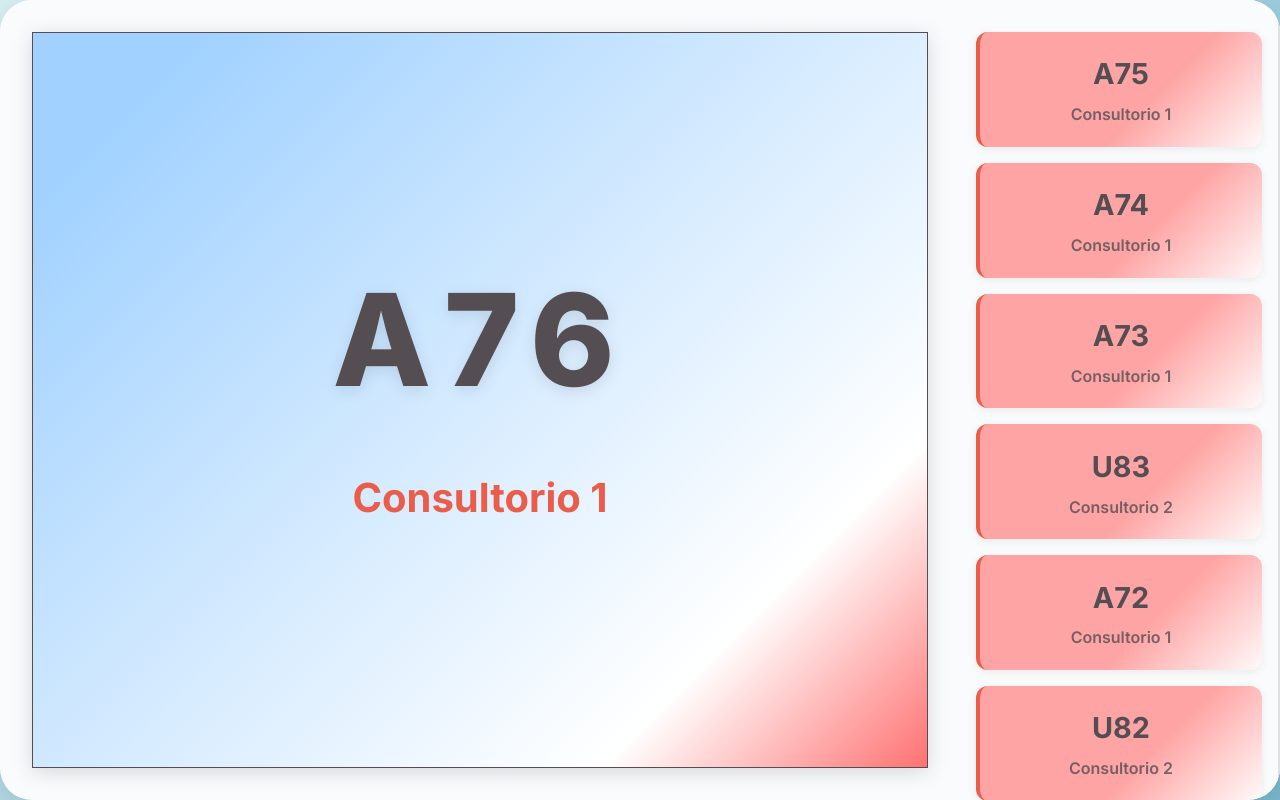
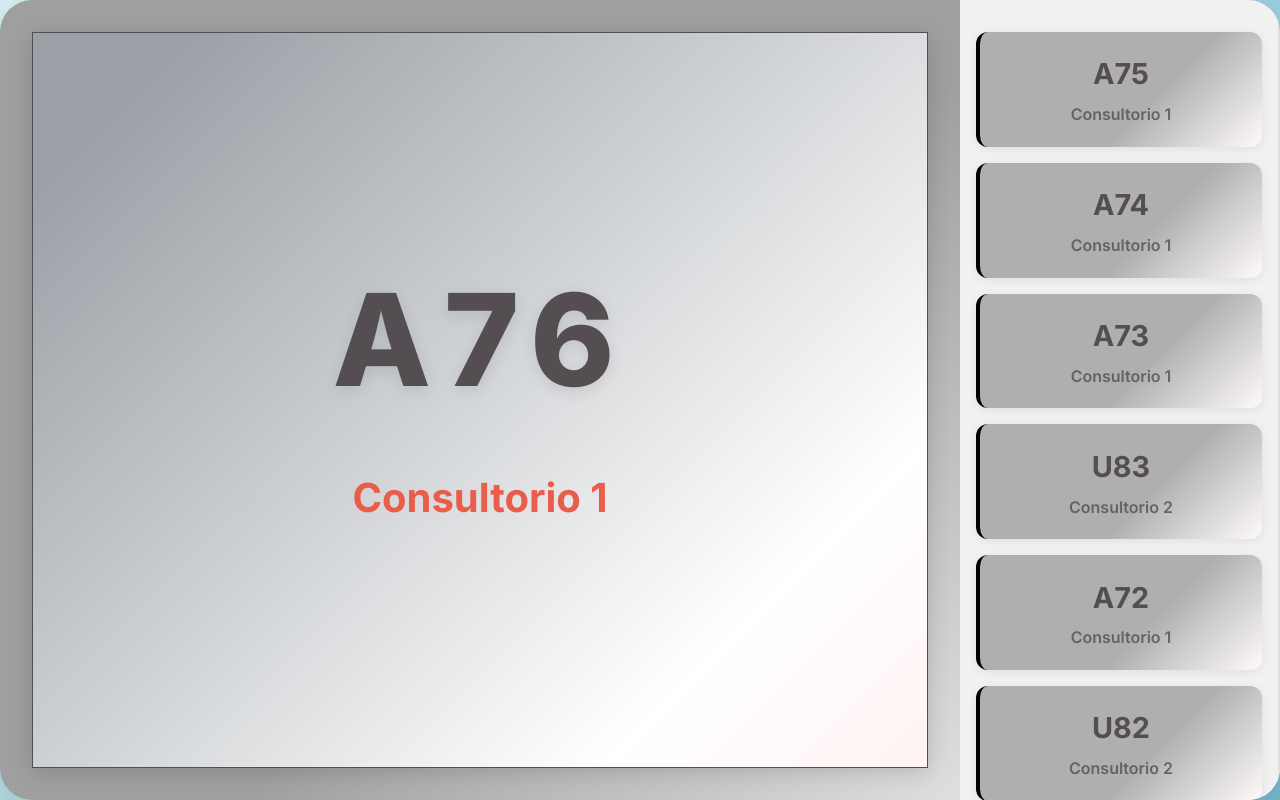
Before and after one commit to Educcorp/MediQueue, a React (Vite) app: page / in a window 1280 px wide. Built offline with nearby package versions, Linux system fonts and the light colour scheme.

Commit message:
Update HomePage.css

```diff
--- a/src/styles/HomePage.css
+++ b/src/styles/HomePage.css
@@ -132,7 +132,7 @@ body,
 .turns-homepage {
   display: flex;
   flex-direction: row;
-  background: linear-gradient(135deg, #FAFBFC 50%, #FAFBFC 100%);
+  background: linear-gradient(135deg, #9f9f9f 50%, #FAFBFC 100%);
   border-radius: 32px;
   box-shadow: 0 8px 32px #544e5233;
   min-height: 0;
@@ -186,7 +186,7 @@ body,
 .sidebar {
   width: 320px;
   min-width: 220px;
-  background: #FAFBFC;
+  background: #f1f1f1;
   border-right: 2px solid #e0e0e0;
   display: flex;
   flex-direction: column;
@@ -210,7 +210,7 @@ body,
 }
 
 .sidebar-turn {
-  background: linear-gradient(135deg, #ffa4a4 60%, #fffafa 100%);
+  background: linear-gradient(135deg, #afafaf 60%, #fffafa 100%);
   border-radius: 12px;
   box-shadow: 0 2px 8px rgba(84, 78, 82, 0.1);
   padding: 1.2rem 1rem;
@@ -220,7 +220,7 @@ body,
   font-size: 1.5rem;
   font-weight: 600;
   color: var(--color-gris-oscuro);
-  border-left: 4px solid var(--color-rojo);
+  border-left: 4px solid #000000;
   min-height: 70px;
   transition: transform 0.2s ease, box-shadow 0.2s ease;
 }
@@ -256,7 +256,7 @@ body,
   align-items: center;
   justify-content: center;
   padding: 3rem;
-  background: linear-gradient(135deg, #a0d1ff 10%, #ffffff 80%, #ff7171 100%);
+  background: linear-gradient(135deg, #9ba1a7 10%, #ffffff 80%, #fff3f3 100%);
   position: relative;
   border: 1px solid #544e52;
   border-radius: 0;
```
